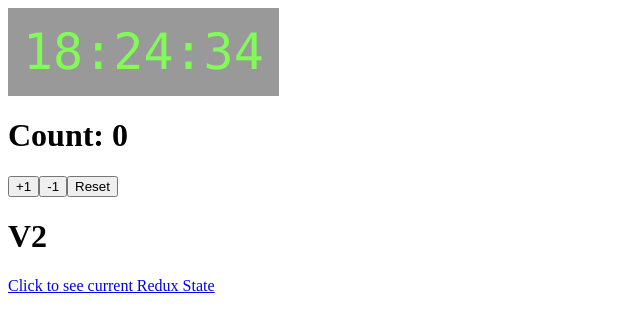
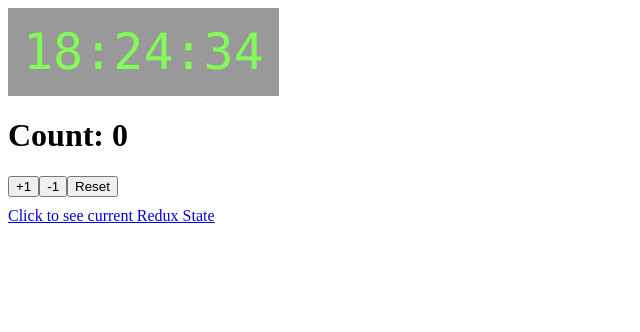
Before and after one commit to hojarasca/ketran, a Next.js app in the folder ketran-webapp/: page / in a window 1280 px wide. Shown: the top 332 px of the page, without its empty margins (0-640 px from the left). Built offline with nearby package versions, Linux system fonts and the light colour scheme.

Commit message:
removed unneded title

```diff
--- a/ketran-webapp/pages/index.js
+++ b/ketran-webapp/pages/index.js
@@ -13,7 +13,6 @@ const Index = () => {
   return (
     <>
       <Examples />
-      <h1>V2</h1>
       <Link href="/show-redux-state">
         <a>Click to see current Redux State</a>
       </Link>
```
